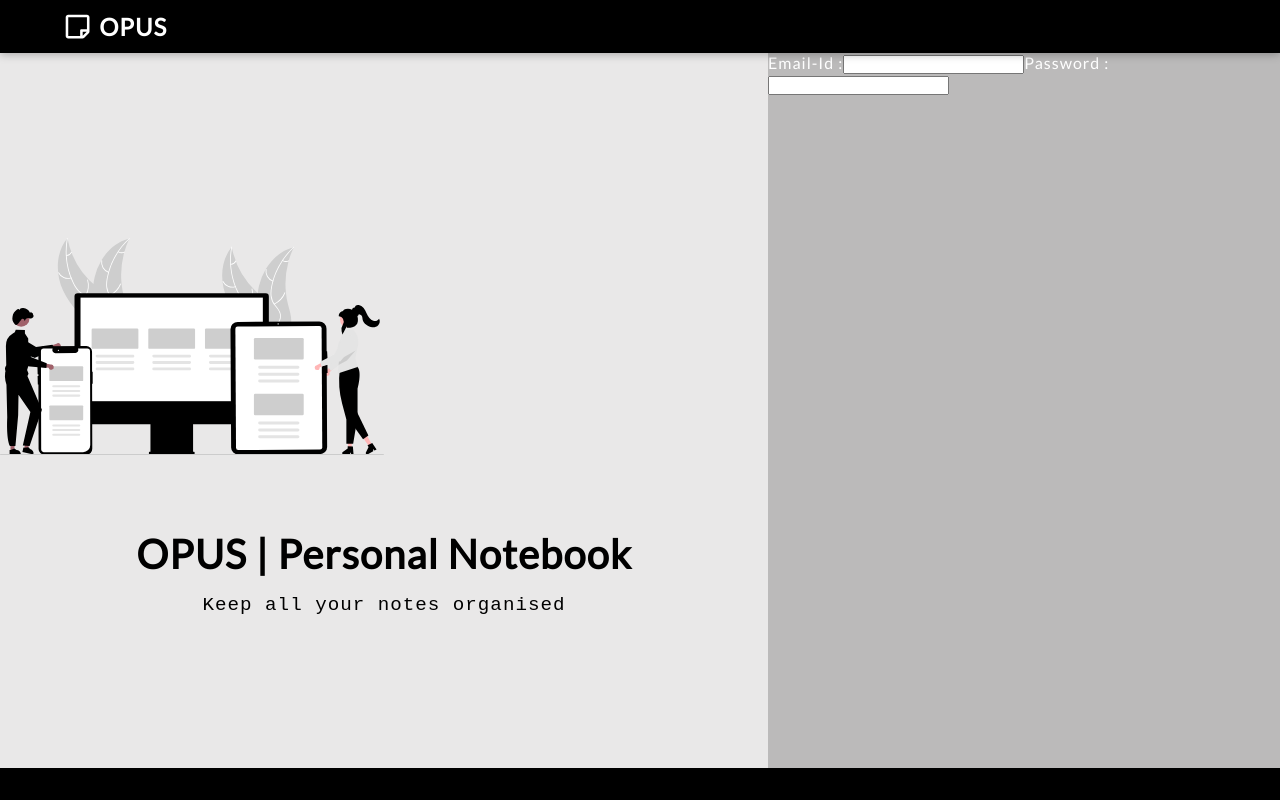
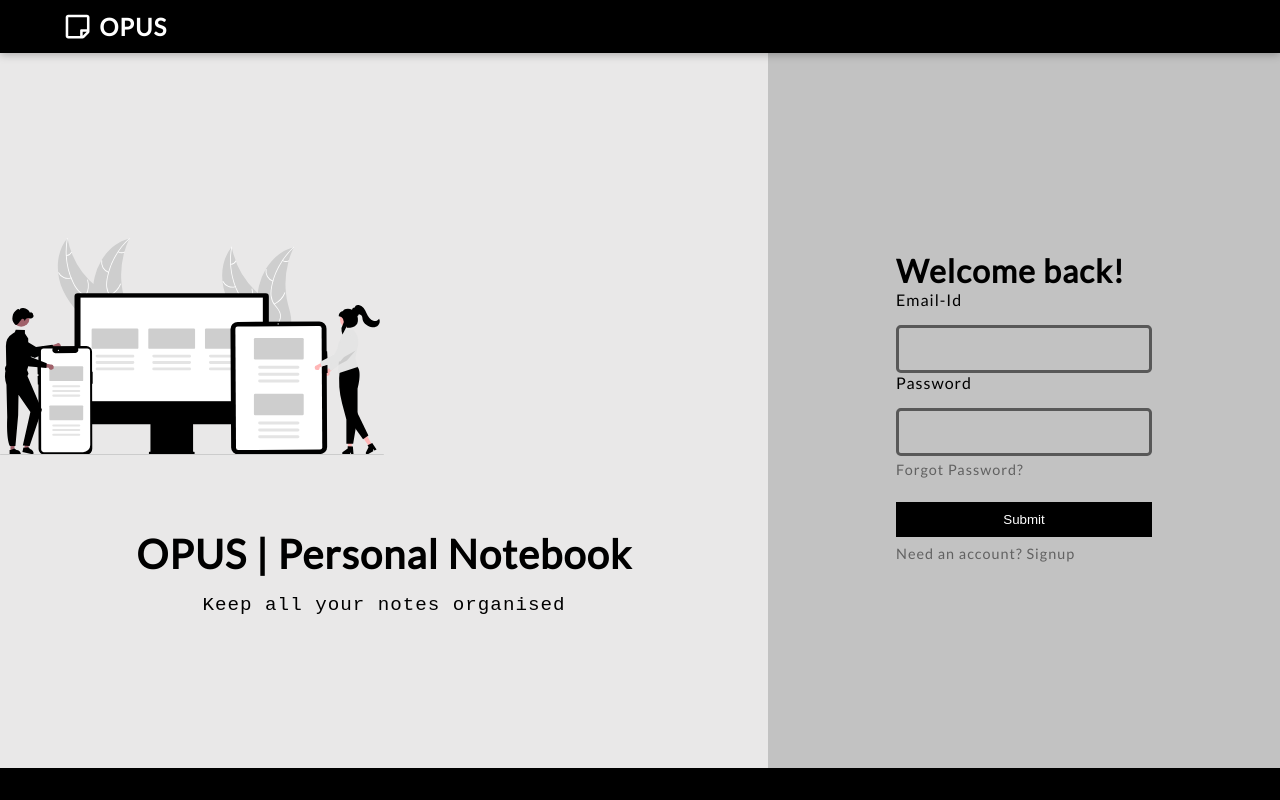
Before and after one commit to Ishan-Saini/Opus, a React (Create React App) app in the folder client/: page /welcome in a window 1280 px wide. Built offline with nearby package versions, Linux system fonts and the light colour scheme.

Commit message:
Add styling in landing page #2

```diff
--- a/client/src/Pages/Welcome/WelcomePage.module.css
+++ b/client/src/Pages/Welcome/WelcomePage.module.css
@@ -36,7 +36,10 @@
 }
 
 .landing-form__container {
-  background-color: #bbbaba;
+  background-color: #c2c2c2;
   grid-row: 1 / span 3;
   grid-column: 4 / span 2;
+  display: flex;
+  align-items: center;
+  justify-content: center;
 }
--- a/client/src/components/UI/Login/LoginForm.js
+++ b/client/src/components/UI/Login/LoginForm.js
@@ -1,21 +1,30 @@
 import React from 'react';
+import { Link } from 'react-router-dom';
 import classes from './LoginForm.module.css';
 
 const LoginForm = () => {
   return (
     <form className={classes.loginForm}>
+      <h1>Welcome back!</h1>
       <label for="emailid" className={classes.label}>
-        Email-Id :
+        Email-Id
       </label>
-      <input type="email" className={classes.emailInput} name="emailid" />
+      <input
+        type="email"
+        className={`classes.emailInput + ${classes.inputBox}`}
+        name="emailid"
+      />
       <label for="password" className={classes.label}>
-        Password :
+        Password
       </label>
       <input
         type="password"
-        className={classes.passwordInput}
+        className={`classes.passwordInput + ${classes.inputBox}`}
         name="password"
       />
+      <Link className={classes['reset-link']}>Forgot Password?</Link>
+      <input type="submit" className={classes.submitBtn} />
+      <p className={classes['signup-link']}>Need an account? Signup</p>
     </form>
   );
 };
--- a/client/src/components/UI/Login/LoginForm.module.css
+++ b/client/src/components/UI/Login/LoginForm.module.css
@@ -1,3 +1,44 @@
+.loginForm {
+  display: flex;
+  flex-direction: column;
+  width: 50%;
+}
+
+.inputBox {
+  width: 100%;
+  height: 3rem;
+  margin-top: 1rem;
+  padding: 0.5rem;
+  font-size: 1.1rem;
+  outline: none;
+  background: none;
+  border: 0.2rem solid #585858;
+  border-radius: 0.3rem;
+}
+
 .label {
+  color: #000;
+}
+
+.reset-link {
+  text-decoration: none;
+  font-size: 0.9rem;
+  margin-top: 0.3rem;
+  color: #616161;
+}
+
+.signup-link {
+  margin: 0.5rem 0;
+  font-size: 0.9rem;
+  cursor: pointer;
+  color: #616161;
+}
+
+.submitBtn {
+  margin-top: 1.5rem;
   color: #fff;
+  background: #000;
+  height: 2.2rem;
+  border: none;
+  cursor: pointer;
 }
```
